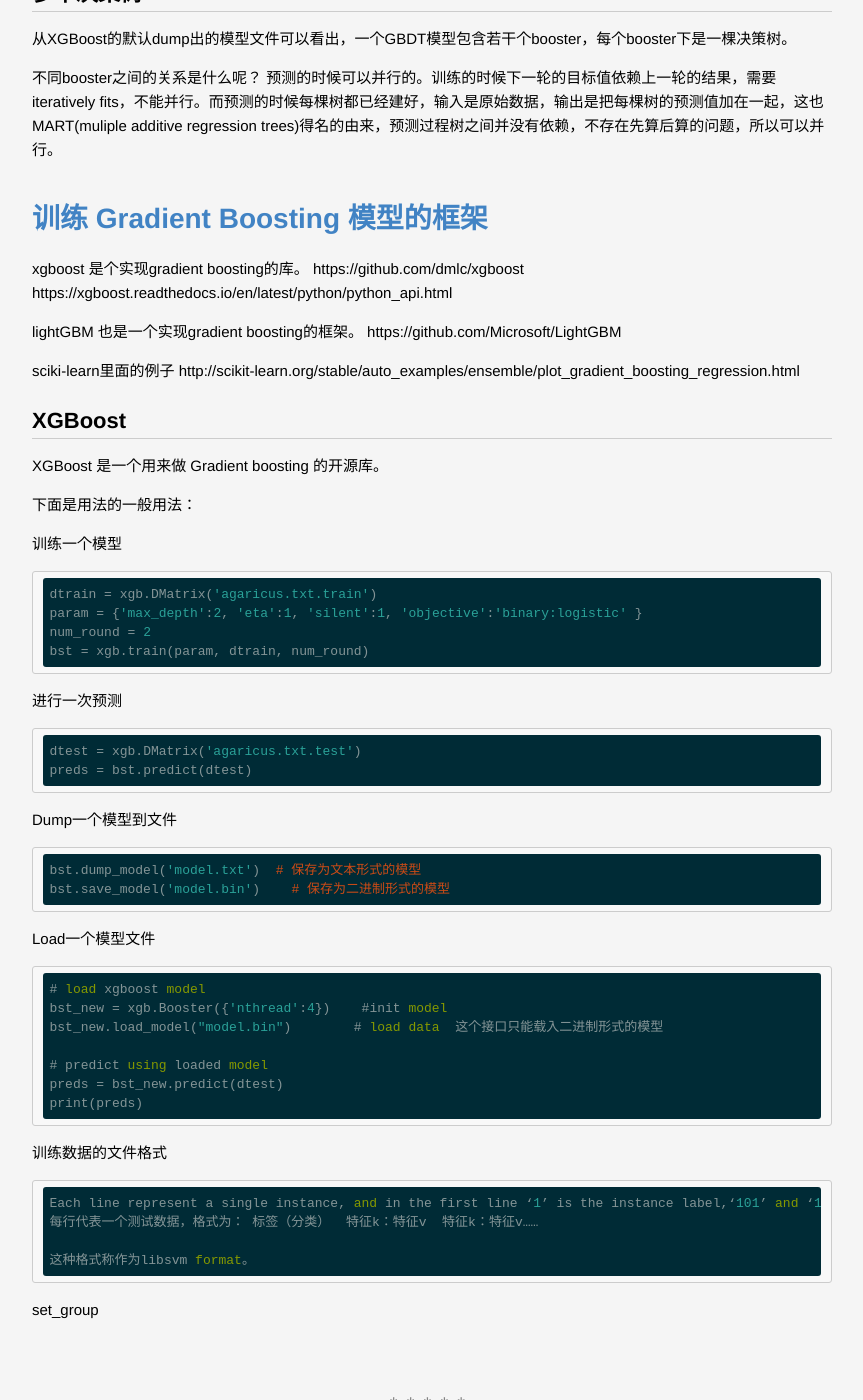
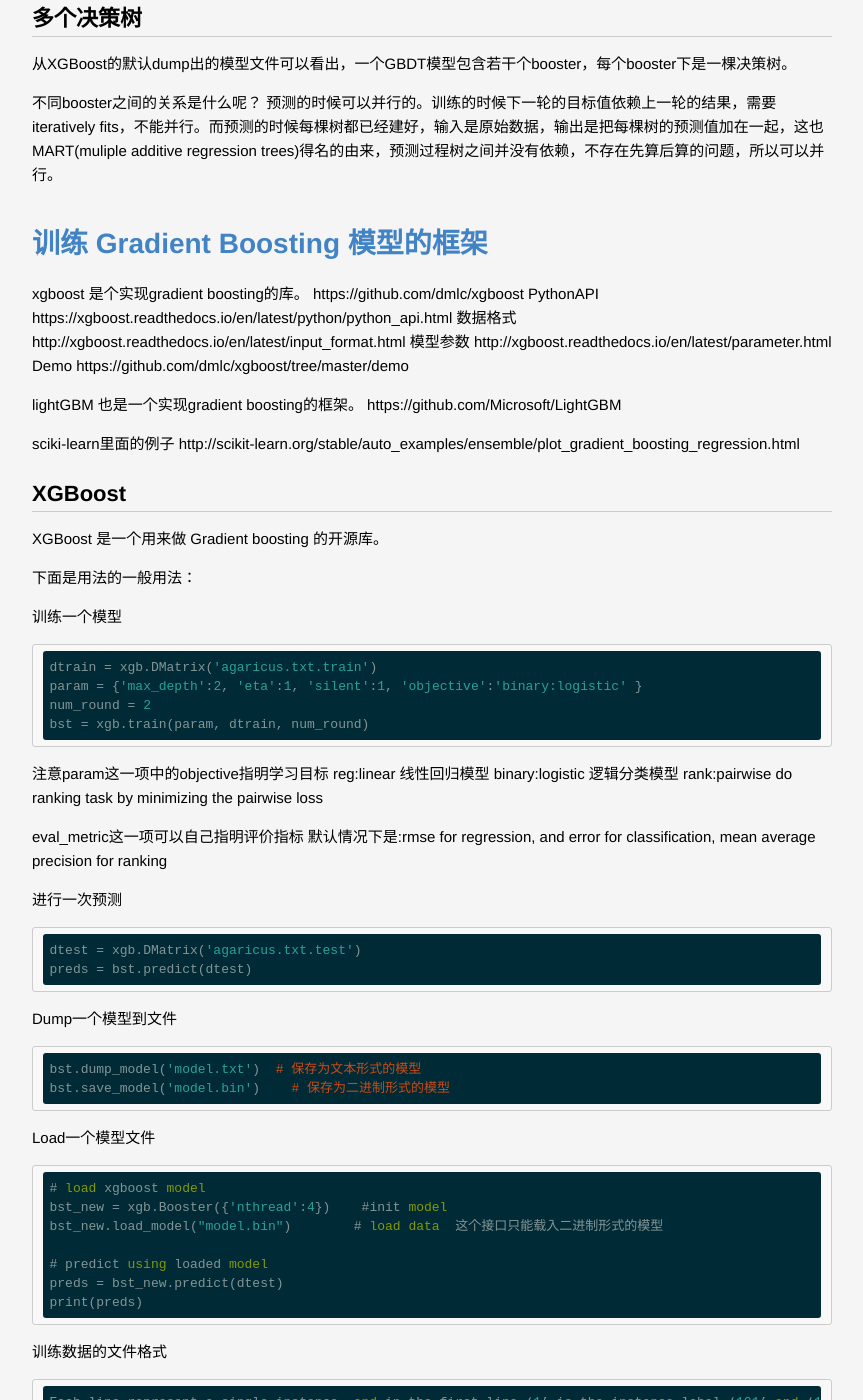
Before and after one commit to lucky521/blog, a Jekyll site: the page built from _posts/2018-03-25-boosting.markdown, in a window 1280 px wide and 1400 px high, scrolled down 1581 px. Shown: the whole window, without its empty margins (208-1071 px from the left). Built offline with Jekyll 4.4.1, drawn with Linux system fonts in a browser that asks for light colours; some of the changed text lies outside the part shown.

Commit message:
update blog

```diff
--- a/_posts/2018-03-25-boosting.markdown
+++ b/_posts/2018-03-25-boosting.markdown
@@ -66,7 +66,10 @@
 
 xgboost 是个实现gradient boosting的库。
 https://github.com/dmlc/xgboost
-https://xgboost.readthedocs.io/en/latest/python/python_api.html
+PythonAPI https://xgboost.readthedocs.io/en/latest/python/python_api.html
+数据格式 http://xgboost.readthedocs.io/en/latest/input_format.html
+模型参数 http://xgboost.readthedocs.io/en/latest/parameter.html
+Demo https://github.com/dmlc/xgboost/tree/master/demo
 
 lightGBM 也是一个实现gradient boosting的框架。
 https://github.com/Microsoft/LightGBM
@@ -87,6 +90,14 @@
     param = {'max_depth':2, 'eta':1, 'silent':1, 'objective':'binary:logistic' }
     num_round = 2
     bst = xgb.train(param, dtrain, num_round)
+
+注意param这一项中的objective指明学习目标
+    reg:linear  线性回归模型
+    binary:logistic    逻辑分类模型
+    rank:pairwise  do ranking task by minimizing the pairwise loss
+
+eval_metric这一项可以自己指明评价指标
+    默认情况下是:rmse for regression, and error for classification, mean average precision for ranking
 
 进行一次预测
 
@@ -118,4 +129,16 @@
     这种格式称作为libsvm format。
 
 
-set_group
+## Pairwise Training
+
+
+XGBoost支持pairwise方式的训练目标。我们来看一下pairwise方式的训练策略是怎么样进行的。他在训练样本、训练方式、预测方式上和pointwise方式的模型有什么区别？
+
+
+set_group ，Set group size of DMatrix (used for ranking).对于搜索排序来讲，我们需要同样query下的样本放在一起，这就成了group。
+
+group input format，group文件的格式非常简单，一行一个数字，一个数字的意义是表名这多少个样本是一个group的。
+
+
+
+qid
```
Also changed, not shown: _posts/2016-12-28-scikit-learn.markdown (+8 -8 lines), _posts/2018-02-23-search-tech.markdown (+21 -0 lines), _posts/2018-04-18-feature-engineering.markdown (+9 -0 lines).
